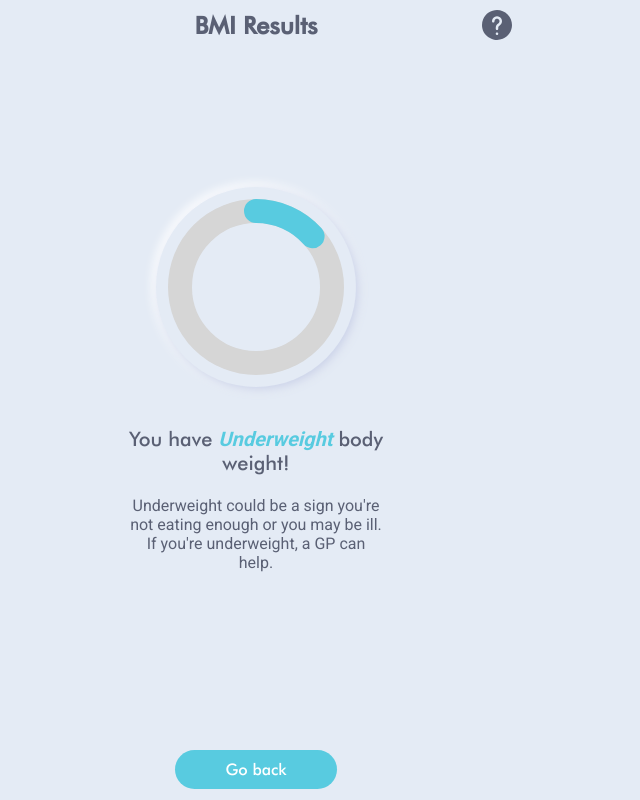
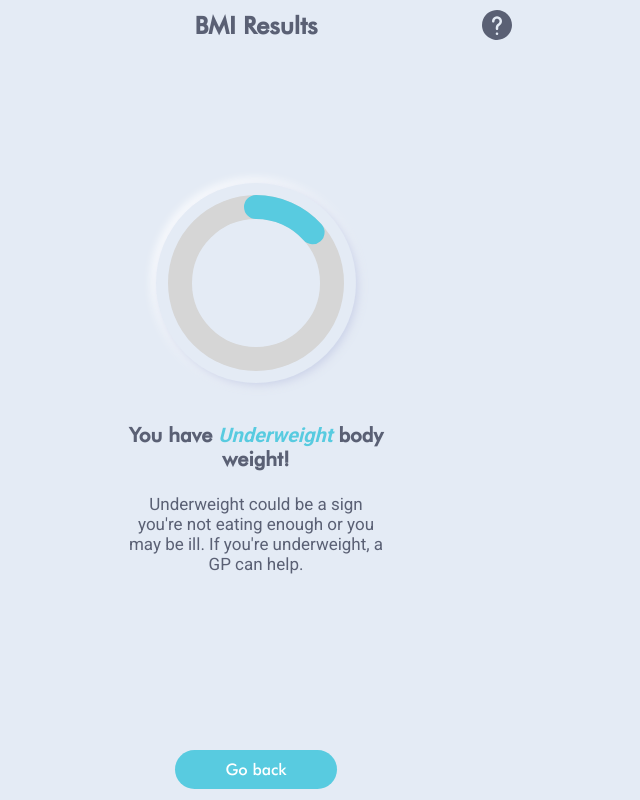
Before and after one commit to AdamKowalczuk/bmi-calculator-typescript-webpack, a React (Create React App) app: page /result in a window 1280 px wide. Shown: the whole page, without its empty margins (384-1024 px from the left). Built offline with nearby package versions, Linux system fonts and the light colour scheme.

Commit message:
change image and font

```diff
--- a/src/styles/result.scss
+++ b/src/styles/result.scss
@@ -34,11 +34,11 @@ $blue: #58cbe0;
 
     }
     h3 {
-      font-weight: 500;
+      font-weight: 700;
     }
     h4 {
       font-weight: 400;
-      font-size: 16px;
+      font-size: 17px;
       font-family: "Roboto", sans-serif;
     }
   }
```
